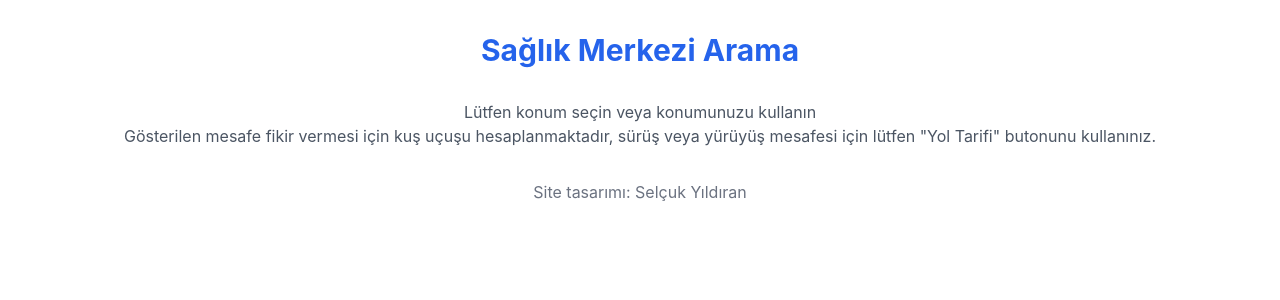
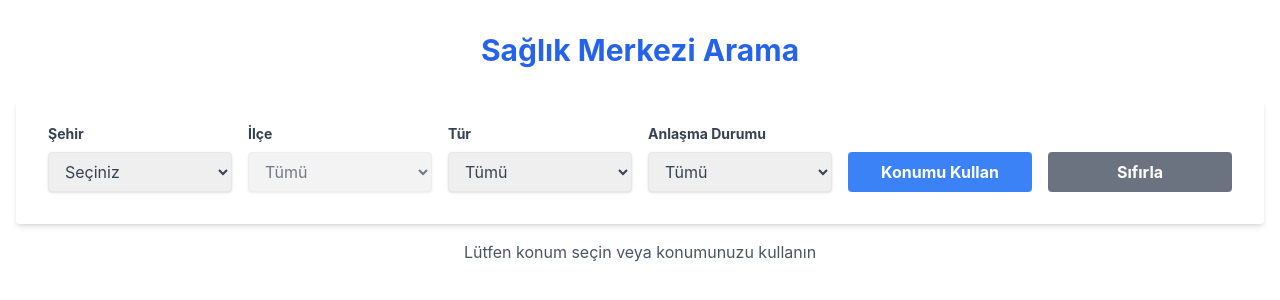
Before and after one commit to selcukyn/saglik, a React (Vite) app: page / in a window 1280 px wide. Shown: the top 300 px of the page. Built offline with nearby package versions, Linux system fonts and the light colour scheme.

Commit message:
Update App.jsx

```diff
--- a/src/App.jsx
+++ b/src/App.jsx
@@ -8,10 +8,10 @@ const calculateDistance = (lat1, lon1, lat2, lon2) => {
   const dLat = (lat2 - lat1) * Math.PI / 180;
   const dLon = (lon2 - lon1) * Math.PI / 180;
   const a =
-    Math.sin(dLat / 2) * Math.sin(dLat / 2) +
+    Math.sin(dLat/2) * Math.sin(dLat/2) +
     Math.cos(lat1 * Math.PI / 180) * Math.cos(lat2 * Math.PI / 180) *
-    Math.sin(dLon / 2) * Math.sin(dLon / 2);
-  const c = 2 * Math.atan2(Math.sqrt(a), Math.sqrt(1 - a));
+    Math.sin(dLon/2) * Math.sin(dLon/2);
+  const c = 2 * Math.atan2(Math.sqrt(a), Math.sqrt(1-a));
   return R * c;
 }
 
@@ -32,6 +32,7 @@ function App() {
     .map(loc => loc.district)
     .filter(Boolean))].sort((a, b) => a.localeCompare(b, 'tr'));
 
+  // Konum sıfırlama
   const resetFilters = () => {
     setSelectedCity('');
     setSelectedDistrict('');
@@ -43,30 +44,36 @@ function App() {
     setUserLocation(null);
   };
 
+  // En yakın lokasyonları bul
   const findNearestLocations = (coords) => {
+    // Önce mesafeleri hesapla
     const locationsWithDistance = locations.map(loc => ({
       ...loc,
       distance: calculateDistance(coords.latitude, coords.longitude, loc.latitude, loc.longitude)
     }));
 
+    // Mevcut filtreleri uygula
     let filtered = locationsWithDistance.filter(loc => {
       const typeMatch = selectedType === 'all' || loc.type === selectedType;
       const contractMatch = selectedContract === 'all' || loc.contract === (selectedContract === 'true');
       return typeMatch && contractMatch;
     });
 
+    // Mesafeye göre sırala
     const sorted = filtered.sort((a, b) => a.distance - b.distance);
     setFilteredLocations(sorted);
     setShowList(true);
     setMessage('');
   };
 
+  // Konum kullanma
   const useCurrentLocation = () => {
     if (!navigator.geolocation) {
       setMessage('Tarayıcınız konum özelliğini desteklemiyor.');
       return;
     }
 
+    // Şehir ve ilçe seçimlerini sıfırla
     setSelectedCity('');
     setSelectedDistrict('');
 
@@ -81,9 +88,13 @@ function App() {
 
     const handleError = (error) => {
       console.error('Konum hatası:', error);
-      switch (error.code) {
+      switch(error.code) {
         case error.PERMISSION_DENIED:
-          setMessage('Konum izni reddedildi.');
+          setMessage('Konum izni reddedildi. Tarayıcı ayarlarından konum iznini etkinleştirin.');
+          alert('Konum özelliğini kullanmak için:\n\n' +
+                '1. Tarayıcı adres çubuğundaki kilit/info ikonuna tıklayın\n' +
+                '2. Konum iznini "İzin Ver" olarak değiştirin\n' +
+                '3. Sayfayı yenileyin ve tekrar deneyin');
           break;
         case error.POSITION_UNAVAILABLE:
           setMessage('Konum bilgisi alınamıyor.');
@@ -96,9 +107,31 @@ function App() {
       }
     };
 
-    navigator.geolocation.getCurrentPosition(handleSuccess, handleError);
+    const options = {
+      enableHighAccuracy: true,
+      timeout: 5000,
+      maximumAge: 0
+    };
+
+    navigator.permissions.query({ name: 'geolocation' })
+      .then(result => {
+        if (result.state === 'prompt' || result.state === 'granted') {
+          navigator.geolocation.getCurrentPosition(handleSuccess, handleError, options);
+        } else {
+          setMessage('Konum izni reddedildi. Tarayıcı ayarlarından konum iznini etkinleştirin.');
+          alert('Konum özelliğini kullanmak için:\n\n' +
+                '1. Tarayıcı adres çubuğundaki kilit/info ikonuna tıklayın\n' +
+                '2. Konum iznini "İzin Ver" olarak değiştirin\n' +
+                '3. Sayfayı yenileyin ve tekrar deneyin');
+        }
+      })
+      .catch(error => {
+        console.error('İzin kontrolü hatası:', error);
+        navigator.geolocation.getCurrentPosition(handleSuccess, handleError, options);
+      });
   };
 
+  // Filtreleme
   const filterLocations = () => {
     if (!selectedCity && filteredLocations.length === 0) {
       setFilteredLocations([]);
@@ -106,6 +139,7 @@ function App() {
       return;
     }
 
+    // Eğer konum bazlı liste varsa (filteredLocations dolu ise)
     if (filteredLocations.length > 0 && !selectedCity) {
       let filtered = filteredLocations.filter(loc => {
         const typeMatch = selectedType === 'all' || loc.type === selectedType;
@@ -116,11 +150,13 @@ function App() {
       return;
     }
 
+    // Şehir bazlı filtreleme
     let filtered = locations.filter(loc => {
       const cityMatch = loc.city === selectedCity;
       const districtMatch = !selectedDistrict || loc.district === selectedDistrict;
       const typeMatch = selectedType === 'all' || loc.type === selectedType;
       const contractMatch = selectedContract === 'all' || loc.contract === (selectedContract === 'true');
+
       return cityMatch && districtMatch && typeMatch && contractMatch;
     });
 
@@ -142,12 +178,14 @@ function App() {
     setMessage('');
   };
 
+  // Google Maps yol tarifi
   const getDirections = (location) => {
     const destination = `${location.name}, ${location.address}, ${location.district}, ${location.city}`;
     const encodedDestination = encodeURIComponent(destination);
     window.open(`https://www.google.com/maps/dir/?api=1&destination=${encodedDestination}`, '_blank');
   };
 
+  // Filtreleri izle
   useEffect(() => {
     filterLocations();
   }, [selectedCity, selectedDistrict, selectedType, selectedContract, userLocation]);
@@ -158,21 +196,170 @@ function App() {
         Sağlık Merkezi Arama
       </h1>
 
-      {/* Filtreleme alanları */}
-      {/* ... mevcut filtreleme kodlarını buraya bırakabilirsiniz ... */}
+      <div className="bg-white shadow-md rounded px-8 pt-6 pb-8 mb-4">
+        <div className="grid grid-cols-1 md:grid-cols-3 lg:grid-cols-6 gap-4">
+          {/* Mevcut filtre alanları aynı kalacak */}
+          <div className="col-span-1">
+            <label className="block text-gray-700 text-sm font-bold mb-2">
+              Şehir
+            </label>
+            <select
+              className="shadow border rounded w-full py-2 px-3 text-gray-700 leading-tight focus:outline-none focus:shadow-outline"
+              value={selectedCity}
+              onChange={(e) => {
+                setSelectedCity(e.target.value);
+                setSelectedDistrict('');
+              }}
+            >
+              <option value="">Seçiniz</option>
+              {cities.map(city => (
+                <option key={city} value={city}>{city}</option>
+              ))}
+            </select>
+          </div>
+
+          <div className="col-span-1">
+            <label className="block text-gray-700 text-sm font-bold mb-2">
+              İlçe
+            </label>
+            <select
+              className="shadow border rounded w-full py-2 px-3 text-gray-700 leading-tight focus:outline-none focus:shadow-outline"
+              value={selectedDistrict}
+              onChange={(e) => setSelectedDistrict(e.target.value)}
+              disabled={!selectedCity}
+            >
+              <option value="">Tümü</option>
+              {districts.map(district => (
+                <option key={district} value={district}>{district}</option>
+              ))}
+            </select>
+          </div>
+
+          <div className="col-span-1">
+            <label className="block text-gray-700 text-sm font-bold mb-2">
+              Tür
+            </label>
+            <select
+              className="shadow border rounded w-full py-2 px-3 text-gray-700 leading-tight focus:outline-none focus:shadow-outline"
+              value={selectedType}
+              onChange={(e) => setSelectedType(e.target.value)}
+            >
+              <option value="all">Tümü</option>
+              <option value="hastane">Hastane</option>
+              <option value="eczane">Eczane</option>
+            </select>
+          </div>
+
+          <div className="col-span-1">
+            <label className="block text-gray-700 text-sm font-bold mb-2">
+              Anlaşma Durumu
+            </label>
+            <select
+              className="shadow border rounded w-full py-2 px-3 text-gray-700 leading-tight focus:outline-none focus:shadow-outline"
+              value={selectedContract}
+              onChange={(e) => setSelectedContract(e.target.value)}
+            >
+              <option value="all">Tümü</option>
+              <option value="true">Anlaşmalı</option>
+              <option value="false">Anlaşmasız</option>
+            </select>
+          </div>
+
+          <div className="col-span-1">
+            <label className="block text-gray-700 text-sm font-bold mb-2">
+              &nbsp;
+            </label>
+            <button
+              onClick={useCurrentLocation}
+              className="bg-blue-500 hover:bg-blue-700 text-white font-bold py-2 px-4 rounded focus:outline-none focus:shadow-outline w-full"
+            >
+              Konumu Kullan
+            </button>
+          </div>
+
+          <div className="col-span-1">
+            <label className="block text-gray-700 text-sm font-bold mb-2">
+              &nbsp;
+            </label>
+            <button
+              onClick={resetFilters}
+              className="bg-gray-500 hover:bg-gray-700 text-white font-bold py-2 px-4 rounded focus:outline-none focus:shadow-outline w-full"
+            >
+              Sıfırla
+            </button>
+          </div>
+        </div>
+      </div>
 
       {message && !showList && (
         <div className="text-center text-gray-600 my-4">
           {message}
-          <br />
-          Gösterilen mesafe fikir vermesi için kuş uçuşu hesaplanmaktadır, sürüş veya yürüyüş mesafesi için lütfen "Yol Tarifi" butonunu kullanınız.
         </div>
       )}
 
-      {/* Footer */}
-      <footer className="text-center text-gray-500 mt-8">
-        Site tasarımı: Selçuk Yıldıran
-      </footer>
+      {showList && (
+        <div className="grid grid-cols-1 md:grid-cols-2 lg:grid-cols-3 gap-4 auto-rows-fr">
+          {filteredLocations.map((location, index) => (
+            <div key={index} className="bg-white shadow-md rounded px-6 py-4 flex flex-col h-full">
+              <div className="flex-grow">
+                <h2 className="text-xl font-bold mb-2 truncate" title={location.name}>{location.name}</h2>
+                <div className="flex items-center gap-3 mb-2">
+                  <p className="text-gray-600 flex items-center gap-2">
+                    {location.type === 'hastane' ? (
+                      <>
+                        <FaHospital className="text-blue-600 text-lg" />
+                        <span>Hastane</span>
+                      </>
+                    ) : (
+                      <>
+                        <FaPills className="text-red-600 text-lg" />
+                        <span>Eczane</span>
+                      </>
+                    )}
+                  </p>
+                  {location.distance && (
+                    <span className="bg-blue-100 text-blue-800 text-sm px-2 py-1 rounded">
+                      {location.distance.toFixed(1)} km
+                    </span>
+                  )}
+                </div>
+                <p className="text-gray-600 mb-2">{location.address}</p>
+                <p className="text-gray-600">{location.district}, {location.city}</p>
+                <p className="text-gray-600 mb-2">
+                  İletişim: {location.iletisim ? (
+                    <a href={`tel:${location.iletisim}`} className="text-blue-600 hover:underline">
+                      {location.iletisim}
+                    </a>
+                  ) : 'Belirtilmemiş'}
+                </p>
+              </div>
+
+              <div className="border-t pt-3 mt-3">
+                <div className="flex items-center justify-between">
+                  <button
+                    className={`inline-flex items-center justify-center px-4 py-2 rounded text-sm font-semibold ${
+                      location.contract
+                      ? 'bg-green-100 text-green-800 hover:bg-green-200'
+                      : 'bg-red-100 text-red-800 hover:bg-red-200'
+                    }`}
+                    style={{ minWidth: '120px', height: '36px' }}
+                  >
+                    {location.contract ? 'Anlaşmalı' : 'Anlaşmasız'}
+                  </button>
+                  <button
+                    onClick={() => getDirections(location)}
+                    className="yol-tarifi-btn flex items-center gap-2 bg-blue-500 hover:bg-blue-700 text-white font-bold py-2 px-4 rounded focus:outline-none focus:shadow-outline"
+                    style={{ minWidth: '120px', height: '36px' }}
+                  >
+                    <FaDirections className="text-lg" />
+                    <span>Yol Tarifi</span>
+                  </button>
+                </div>
+              </div>
+            </div>
+          ))}
+        </div>
+      )}
     </div>
   );
 }
```
